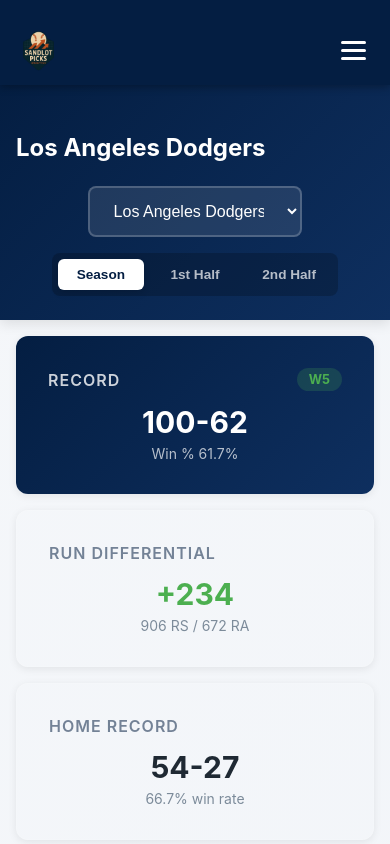
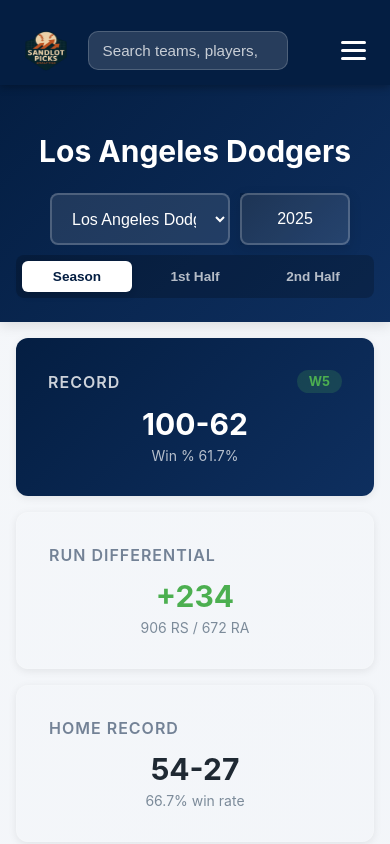
Before and after one commit to cedenoc181/slp-ui, a React (Create React App) app: page /team-analytics/los-angeles-dodgers in a window 390 px wide. Shown: the top 844 px of the page. Built offline with nearby package versions, Linux system fonts and the light colour scheme.

Commit message:
fixed the css styling of mobile devices with new season button filter added to the header of team and player analytic dash

```diff
--- a/src/components/pages/Stats/team-analytics/teamAnalytics.jsx
+++ b/src/components/pages/Stats/team-analytics/teamAnalytics.jsx
@@ -6,6 +6,7 @@
   const { teamName } = useParams();
   const navigate = useNavigate();
   const [selectedTeam, setSelectedTeam] = useState('LAD');
+  const [selectedSeason, setSelectedSeason] = useState('2025');
   const [timeframe, setTimeframe] = useState('season');
   const [chartFilter, setChartFilter] = useState('season');
   const [leadersToggle, setLeadersToggle] = useState('batting'); // 'batting' or 'pitching'
@@ -26,6 +27,10 @@
     { id: 'BOS', name: 'Boston Red Sox', urlName: 'boston-red-sox', logo: '⚾' },
     // Add more teams...
   ];
+
+  // Add seasons array
+  const seasons = ['2025', '2024', '2023', '2022', '2021', '2020'];
+
 
   // Helper function to convert team name to URL format
   const formatTeamNameForUrl = (teamName) => {
@@ -114,6 +119,7 @@
           <div className="header-content">
             <div className="team-selector-wrapper">
              <h1>{currentTeamName}</h1>
+              <div className="selectors-row">
                 <div className="team-selector">
                   <select
                     value={selectedTeam}
@@ -126,6 +132,21 @@
                       </option>
                     ))}
                   </select>
+                </div>
+
+                <div className="analytics-header season-selector">
+                  <select
+                    value={selectedSeason}
+                    onChange={(e) => setSelectedSeason(e.target.value)}
+                    className="season-dropdown"
+                  >
+                    {seasons.map(season => (
+                      <option key={season} value={season}>
+                        {season}
+                      </option>
+                    ))}
+                  </select>
+                </div>
               </div>
             </div>
 
--- a/src/styles/home-page-styling/header.css
+++ b/src/styles/home-page-styling/header.css
@@ -58,7 +58,7 @@
 .nav-search {
   position: relative;
   flex: 1;
-  max-width: 480px;
+  max-width: 500px;
   margin: 0 1.5rem;
 }
 
@@ -290,55 +290,57 @@
   color: #B8C5D6;
 }
 
-/* ============================================
-   RESPONSIVE - MEDIUM SCREENS (900px and below)
-   ============================================ */
-@media screen and (max-width: 900px) {
-  .header .container {
-    padding: 0 1.5rem;
-    flex-wrap: wrap;
-    gap: 1rem;
-  }
-
-  .nav {
-    gap: 1rem;
-  }
-
-  .nav-button {
-    font-size: 0.9rem;
-  }
-
-  .dropdown-menu {
-    min-width: 260px;
-  }
-
-  .nav-search {
-    order: 3;
-    width: 100%;
-    margin: 0;
-  }
-}
-
-@media screen and (max-width: 600px) {
-  .nav-search {
-    display: none;
-  }
-}
 
 /* ============================================
-   RESPONSIVE - TABLET (768px and below)
+   RESPONSIVE - LARGE TABLETS & BELOW (1024px and below)
    ============================================ */
-@media screen and (max-width: 768px) {
+@media screen and (max-width: 1024px) {
   .header {
     padding: 0.75rem 0;
   }
 
+  .header .container {
+    padding: 0 1.5rem;
+    display: flex;
+    justify-content: space-between;
+    align-items: center;
+    flex-wrap: nowrap;
+  }
+
+  .header-content {
+    display: flex;
+    justify-content: space-between;
+    align-items: center;
+    width: 100%;
+    gap: 2rem; /* Increased from 1rem to 2rem for more space */
+  }
+
+  .logo {
+    order: 1;
+    flex-shrink: 0;
+    margin-right: 1.5rem; /* Added margin-right for extra spacing */
+  }
+
   .logo img {
-    height: 50px;
+    width: 65px;
+    height: 55px;
+  }
+
+  .nav-search {
+    order: 2;
+    flex: 1;
+    margin: 0;
+    margin-left: 1.5rem; /* Added margin-left for extra spacing */
+    max-width: 450px;
+    display: flex;
+    justify-content: center;
   }
 
   .hamburger {
     display: flex;
+    order: 3;
+    flex-shrink: 0;
+    margin-left: auto;
   }
 
   .nav {
@@ -475,16 +477,76 @@
     font-size: 0.75rem;
   }
 }
+
+/* ============================================
+   RESPONSIVE - MEDIUM SCREENS (900px and below)
+   ============================================ */
+@media screen and (max-width: 900px) {
+  .header-content {
+    gap: 1.5rem; /* Slightly reduced gap for medium screens */
+  }
+
+  .logo {
+    margin-right: 1rem;
+  }
+
+  .nav-search {
+    max-width: 450px;
+    margin-left: 1.25rem;
+  }
+}
+
+/* ============================================
+   RESPONSIVE - TABLET (768px and below)
+   ============================================ */
+@media screen and (max-width: 768px) {
+  .header-content {
+    gap: 1rem; /* Reduced gap for tablets */
+  }
+
+  .logo {
+    margin-right: 0.75rem;
+  }
+
+  .logo img {
+    width: 65px;
+    height: 55px;
+  }
+
+  /* .nav-search {
+    max-width: 450px;
+    margin-left: 1rem;
+  } */
+}
+
 /* ============================================
    RESPONSIVE - MOBILE (480px and below)
    ============================================ */
 @media screen and (max-width: 480px) {
+  .header .container {
+    padding: 0 1rem;
+  }
+
+  .header-content {
+    gap: 0.75rem; /* Further reduced gap for mobile */
+  }
+
+  .logo {
+    margin-right: 0.5rem;
+  }
+
   .logo img {
+    width: 60px;
     height: 45px;
   }
 
   .nav {
     width: 85%;
+  }
+
+  .nav-search {
+    max-width: 200px;
+    margin-left: 0.25rem;
   }
 }
 
@@ -492,6 +554,18 @@
    RESPONSIVE - EXTRA SMALL (375px and below)
    ============================================ */
 @media screen and (max-width: 375px) {
+  .header .container {
+    padding: 0 0.75rem;
+  }
+
+  .header-content {
+    gap: 0.5rem; /* Minimal gap for extra small screens */
+  }
+
+  .logo {
+    margin-right: 0.25rem;
+  }
+
   .logo img {
     height: 40px;
   }
@@ -499,4 +573,8 @@
   .hamburger span {
     width: 22px;
   }
+
+  .nav-search {
+    margin-left: 0;
+  }
 }
--- a/src/styles/stats-page-styling/player-analytics.css
+++ b/src/styles/stats-page-styling/player-analytics.css
@@ -108,6 +108,11 @@
   .player-filters {
     margin-top: -20px;
   }
+
+  .player-analytics-header .team-selector-row  {
+      justify-content: center;
+  }
+
 }
 
 @media (max-width: 430px) {
@@ -129,13 +134,13 @@
   }
 
   .team-selector-row {
-    display: grid;
-    grid-template-columns: 1fr;
+    display: flex;
+    /* grid-template-columns: 1fr;
     grid-template-rows: auto auto;
-    row-gap: 1rem;
-    width: 80%;
-    margin-left: auto;
-    margin-right: auto;
+    row-gap: 1rem; */
+    width: 90%;
+    margin: auto;
+    /* margin-right: auto; */
   }
 
   .player-team-dropdown option {
@@ -151,15 +156,15 @@
     transform: translateY(0);
   }
 
-  .season-selector {
-    width: 100%;
+  .analytics-header .season-selector {
+    /* width: 100%; */
+    flex: revert !important;
   }
 
   .player-team-dropdown {
     width: 70%;
     max-width: 70%;
-    margin-left: auto;
-    margin-right: auto;
+    margin: auto;
   }
 
   .season-selector .pa-season-dropdown {
@@ -176,4 +181,8 @@
     text-align: center;
     text-align-last: center;
   }
+
+  .player-analytics-header .timeframe-tabs {
+    width: 100%;
+  }
 }
--- a/src/styles/stats-page-styling/team-analytics.css
+++ b/src/styles/stats-page-styling/team-analytics.css
@@ -21,9 +21,15 @@
   gap: 2rem;
 }
 
-.team-selector-wrapper h1 {
+.analytics-header .team-selector-wrapper {
+  width: auto;
+  min-width: 420px;
+  height: 106px;
+}
+
+.analytics-header .team-selector-wrapper h1 {
   color: white;
-  font-size: 2rem;
+  font-size: 30px;
   margin-bottom: 1rem;
   font-weight: 700;
 }
@@ -36,34 +42,64 @@
   gap: 0.5rem;
 }
 
+ .selectors-row {
+  display: flex;
+  gap: 1rem;
+  width: 100%;
+  justify-content: flex-start;
+  flex-wrap: wrap;
+}
+
 .team-selector {
   display: flex;
   justify-content: center;
-  width: 100%;
+  flex: 1;
+  min-width: 220px;
 }
 
-.team-dropdown {
+.analytics-header .season-selector {
+  display: flex;
+  justify-content: center;
+  flex: 0 0 auto;
+  /* min-width: 180px; */
+  padding: 0px 0px;
+}
+
+
+.analytics-header .team-dropdown,
+.analytics-header .season-dropdown {
   width: 100%;
-  max-width: 350px;
-  padding: 0.875rem 1.25rem;
+  padding: 0.75rem 1rem;
   font-size: 1rem;
   border: 2px solid rgba(255, 255, 255, 0.2);
   border-radius: 8px;
   background: rgba(255, 255, 255, 0.1);
   color: white;
   cursor: pointer;
+  min-width: 140px;
+  height: 52px;
   transition: all 0.3s ease;
   font-weight: 500;
   text-align: center;
   text-align-last: center;
 }
 
-.team-dropdown:hover {
+.analytics-header .season-dropdown {
+  margin-top: 0.47rem;
+  max-width: 140px;
+}
+.analytics-header .season-selector {
+  margin-bottom: 0rem;
+}
+
+.team-dropdown:hover,
+.season-dropdown:hover {
   background: rgba(255, 255, 255, 0.15);
   border-color: rgba(255, 255, 255, 0.3);
 }
 
-.team-dropdown option {
+.team-dropdown option,
+.season-dropdown option {
   background: #041E42;
   color: white;
 }
@@ -1062,6 +1098,15 @@
     align-items: stretch;
   }
 
+  .analytics-header .team-selector-wrapper {
+    min-width: 100px;
+  }
+
+  .analytics-header .season-dropdown {
+    min-width: 110px;
+    margin-top: .4rem;
+  }
+
   .timeframe-tabs {
     align-self: flex-start;
     margin-top: auto;
@@ -1100,8 +1145,16 @@
     font-size: 1.5rem;
   }
 
-  .team-dropdown {
-    max-width: 60%;
+  .analytics-header .team-selector-wrapper {
+    align-items: unset;
+  }
+
+  .analytics-header .team-selector {
+    flex: none;
+  }
+
+  .analytics-header .selectors-row {
+    justify-content: center;
   }
 
   .timeframe-tabs {
@@ -1282,6 +1335,24 @@
 .overview-section {
   grid-template-columns: 1fr;
 }
+.analytics-header .team-selector {
+  min-width: 200px;
+}
+.analytics-header .team-dropdown {
+  max-width: 180px;
+}
+
+.analytics-header .season-dropdown {
+  margin-top: 0px;
+}
+
+.analytics-header .selectors-row {
+  gap: 0rem;
+  }
+
+.analytics-header .timeframe-tabs {
+  width: 100%;
+}
 
 .stat-value {
   font-size: 1.875rem;
@@ -1372,6 +1443,11 @@
   .chart-filters.floating-remote {
     bottom: 15px;
   }
+
+.analytics-header .season-dropdown {
+  min-width: 100px !important;
+}
+
 }
 
 @media screen and (max-width: 360px) {
@@ -1379,6 +1455,15 @@
     bottom: 40px;
     width: 95%;
   }
+
+.analytics-header .team-dropdown {
+  max-width: 120px !important;
+}
+
+.analytics-header .season-dropdown {
+  max-width: 90px;
+}
+
 }
 
 @media screen and (max-width: 344px) {
```
Lines whose indentation alone changed are shown as unchanged.
